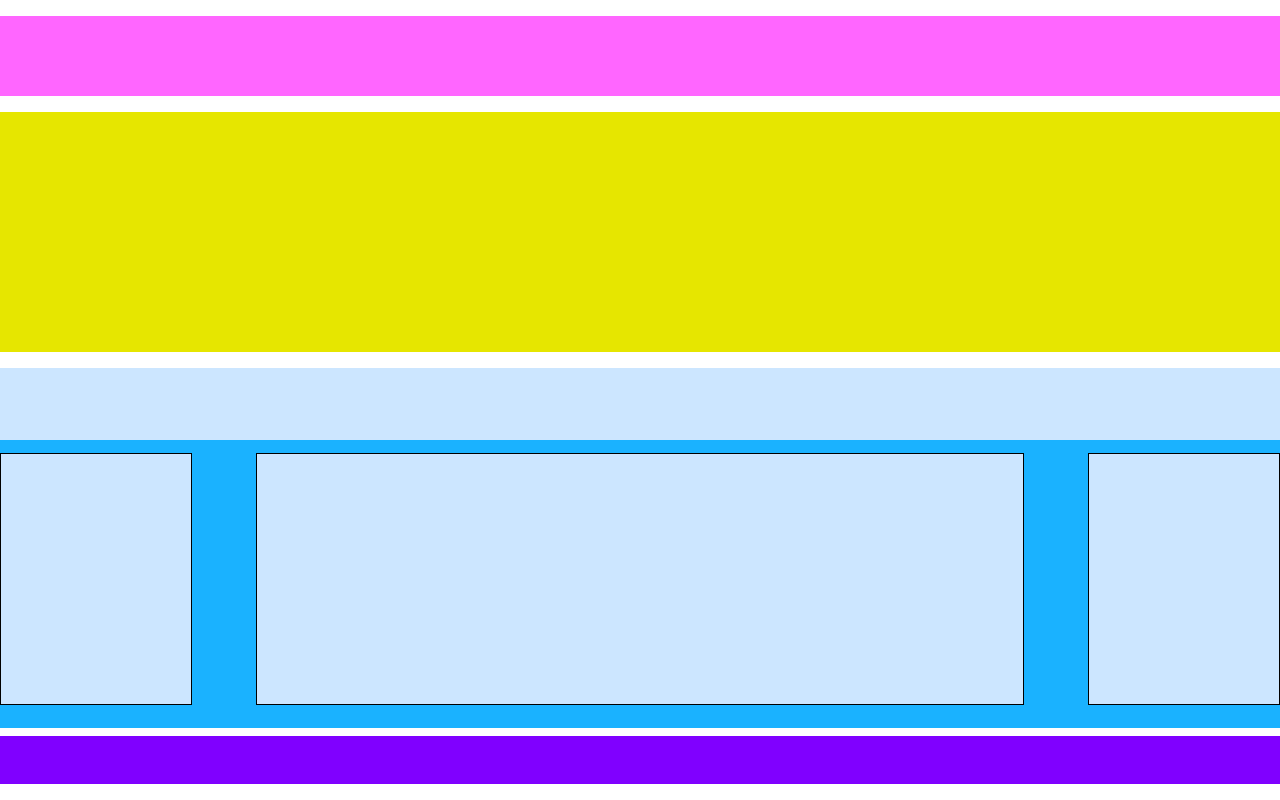
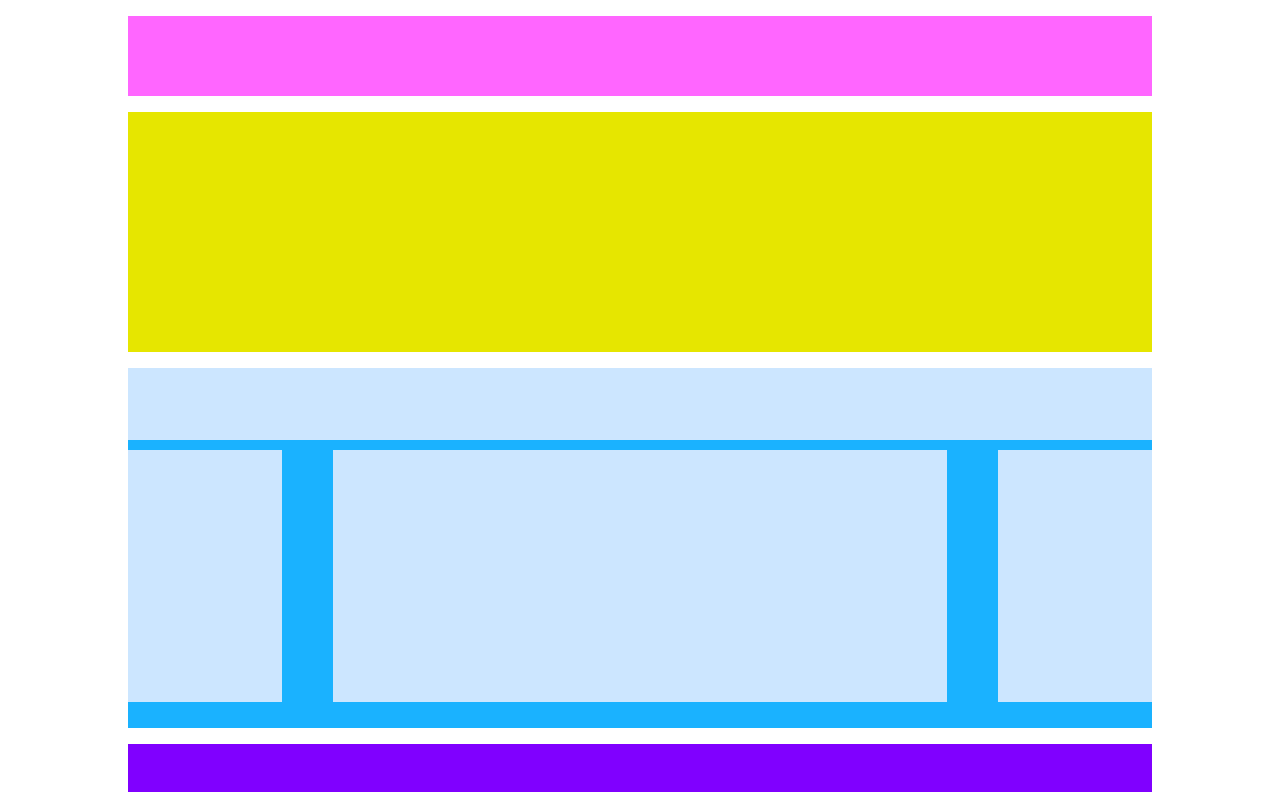
Before and after one commit to JacopoZando/htmlcss-struttura-wp, a plain HTML site: page index.html in a window 1280 px wide. Drawn offline with Linux system fonts and the light colour scheme.

Commit message:
Correzioni
Suggerimenti Olga e Gianluca

```diff
--- a/css/main.css
+++ b/css/main.css
@@ -4,9 +4,19 @@
   box-sizing: border-box;
 }
 
+/* CENTRATURA PAGINA */
+
+#container {
+  width: 80%;
+  margin: 0 auto;
+}
+
+
+
 /* REGOLAZIONE DELLA GRANDEZZA DI DIV e CONTENITORE */
 
 div.menu-principale {
+
   height: 10vh;
   background-color: #ff66ff;
   margin-top:2vh;
@@ -21,7 +31,9 @@ div.sotto-menu {
 div.contenitore {
   height: 45vh;
   background-color: #1ab2ff;
-  margin-top:2vh;
+  margin:2vh;
+  margin-left: auto;
+  margin-right:auto;
 }
 
 div.finale {
@@ -45,29 +57,22 @@ div.top {
   height: 20%;
   background-color: #cce6ff;
   margin-bottom: 1%;
-
 }
 
 .content {
-  border: 1px solid black;
+
   height: 70%;
-  width: 15vw;
+  width: 15%;
   background-color: #cce6ff;
-}
-
-.content.left {
   float: left;
 }
 
-.content.right {
-  float: right;
-}
-
 .middle {
-  border: 1px solid black;
+  /* quando metterò il contenuto potrò togliere l'altezza, perchè sarà data dal contenuto */
   background-color: #cce6ff;
   height: 70%;
-  width: 60vw;
+  width: 60%;
   float:left;
-  margin-left: 5vw;
+  margin-left: 5%;
+  margin-right: 5%;
 }
--- a/index.html
+++ b/index.html
@@ -6,6 +6,9 @@
     <link rel="stylesheet" href="css/main.css">
   </head>
   <body>
+
+    <div id="container">
+
     <header>
       <div class="menu-principale">
 
@@ -45,5 +48,8 @@
 
       </div>
     </footer>
+
+  </div>
+
   </body>
 </html>
```
